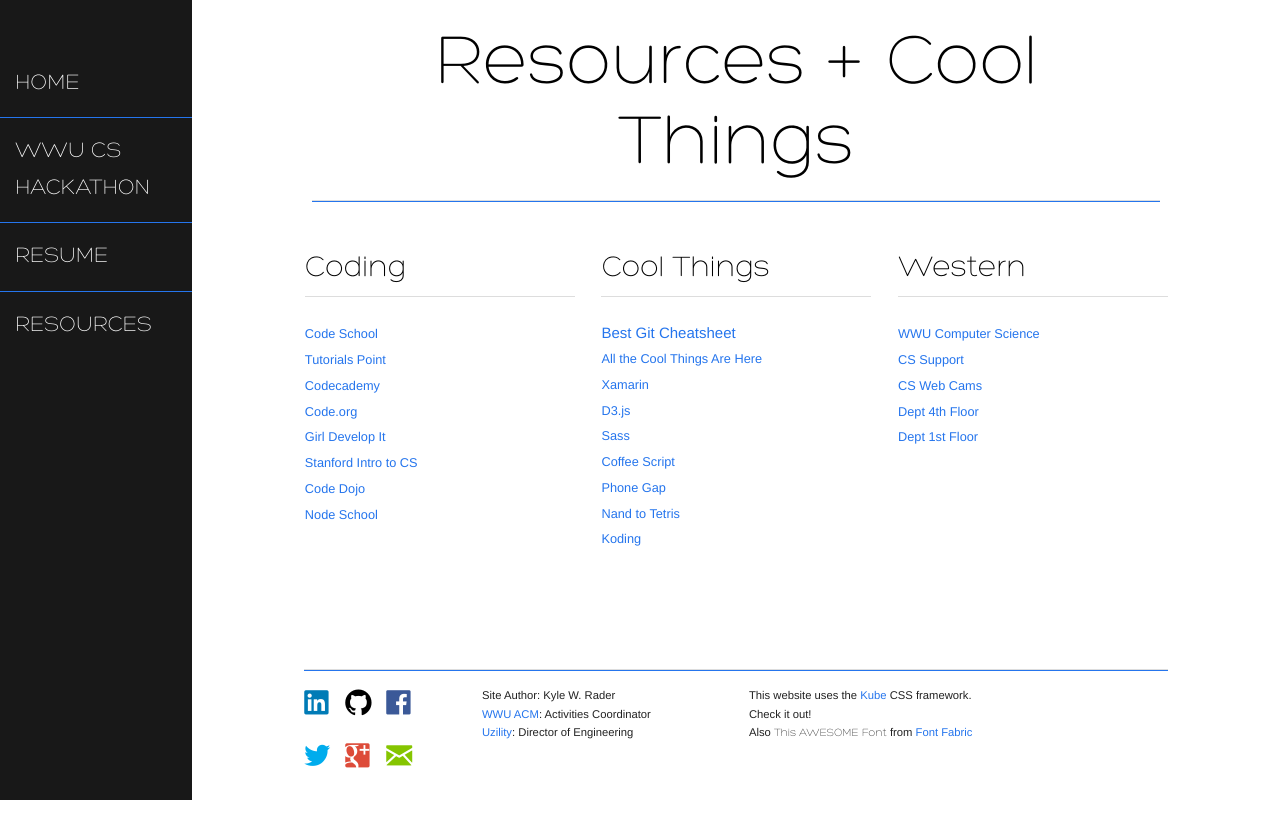
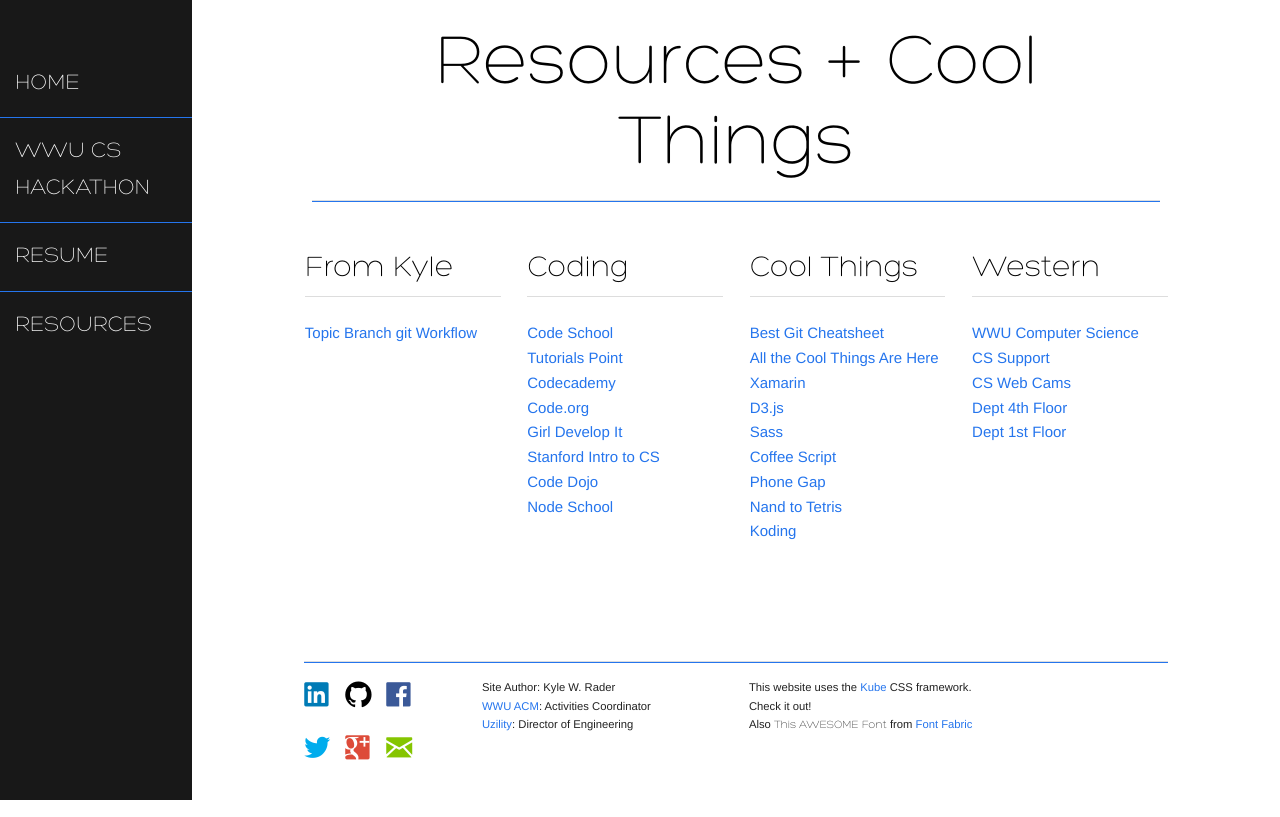
Before and after one commit to kyle-rader/kylerader.org, a PHP site: page /Resources in a window 1280 px wide. Shown: the top 817 px of the page. Run offline with PHP 8.4, Linux system fonts and the light colour scheme; data that the repository does not hold is empty; some libraries are stand-ins or nearby versions.

Commit message:
Add link to git workflow presentation

```diff
--- a/Resources/content.php
+++ b/Resources/content.php
@@ -1,41 +1,46 @@
 <div class="units-row">
     <div class="unit-80 unit-centered">
-        <ul class="blocks-3">
+        <ul class="blocks-4">
+	    <li>
+	        <h4>From Kyle</h4><hr>
+		<ul class="list-flat">
+		    <li><a target="_blank" href="https://docs.google.com/presentation/d/1fJsNiXxPP82q3OeNOvui_IpTUl9Y10dnW2AWTRo8UIs/edit?usp=sharing">Topic Branch git Workflow</a></li>
+		</ul>
             <li>
                 <h4>Coding</h4><hr>
                 <ul class="list-flat">
-                    <li><a class="button small" target="_blank" href="https://www.codeschool.com/">Code School</a></li>
-                    <li><a class="button small" target="_blank" href="http://www.tutorialspoint.com/computer_programming_tutorials.htm">Tutorials Point</a></li>
-                    <li><a class="button small" target="_blank" href="http://www.codecademy.com/">Codecademy</a></li>
-                    <li><a class="button small" target="_blank" href="http://code.org/">Code.org</a></li>
-                    <li><a class="button small" target="_blank" href="http://girldevelopit.com/">Girl Develop It</a></li>
-                    <li><a class="button small" target="_blank" href="https://www.udacity.com/course/cs101">Stanford Intro to CS</a></li>
-                    <li><a class="button small" target="_blank" href="https://coderdojo.com/">Code Dojo</a></li>
-                    <li><a class="button small" target="_blank" href="http://nodeschool.io/">Node School</a></li>
+                    <li><a  target="_blank" href="https://www.codeschool.com/">Code School</a></li>
+                    <li><a  target="_blank" href="http://www.tutorialspoint.com/computer_programming_tutorials.htm">Tutorials Point</a></li>
+                    <li><a  target="_blank" href="http://www.codecademy.com/">Codecademy</a></li>
+                    <li><a  target="_blank" href="http://code.org/">Code.org</a></li>
+                    <li><a  target="_blank" href="http://girldevelopit.com/">Girl Develop It</a></li>
+                    <li><a  target="_blank" href="https://www.udacity.com/course/cs101">Stanford Intro to CS</a></li>
+                    <li><a  target="_blank" href="https://coderdojo.com/">Code Dojo</a></li>
+                    <li><a  target="_blank" href="http://nodeschool.io/">Node School</a></li>
                 </ul>
             </li>
             <li>
                 <h4>Cool Things</h4><hr>
                 <ul class="list-flat">
                     <li><a href="http://www.ndpsoftware.com/git-cheatsheet.html#loc=remote_repo;">Best Git Cheatsheet</a></li>
-                    <li><a class="button small" target="_blank" href="http://www.synapse.com/wall-of-cool">All the Cool Things Are Here</a></li>
-                    <li><a class="button small" target="_blank" href="http://xamarin.com/">Xamarin</a></li>
-                    <li><a class="button small" target="_blank" href="http://d3js.org/">D3.js</a></li>
-                    <li><a class="button small" target="_blank" href="http://sass-lang.com/">Sass</a></li>
-                    <li><a class="button small" target="_blank" href="http://coffeescript.org/">Coffee Script</a></li>
-                    <li><a class="button small" target="_blank" href="http://phonegap.com/">Phone Gap</a></li>
-                    <li><a class="button small" target="_blank" href="http://www.nand2tetris.org/">Nand to Tetris</a></li>
-                    <li><a class="button small" target="_blank" href="https://koding.com/Activity">Koding</a></li>
+                    <li><a  target="_blank" href="http://www.synapse.com/wall-of-cool">All the Cool Things Are Here</a></li>
+                    <li><a  target="_blank" href="http://xamarin.com/">Xamarin</a></li>
+                    <li><a  target="_blank" href="http://d3js.org/">D3.js</a></li>
+                    <li><a  target="_blank" href="http://sass-lang.com/">Sass</a></li>
+                    <li><a  target="_blank" href="http://coffeescript.org/">Coffee Script</a></li>
+                    <li><a  target="_blank" href="http://phonegap.com/">Phone Gap</a></li>
+                    <li><a  target="_blank" href="http://www.nand2tetris.org/">Nand to Tetris</a></li>
+                    <li><a  target="_blank" href="https://koding.com/Activity">Koding</a></li>
                 </ul>
             </li>
             <li>
                 <h4>Western</h4><hr>
                 <ul class="list-flat">
-                    <li><a class="button small" target="_blank" href="https://cse.wwu.edu/computer-science">WWU Computer Science</a></li>
-                    <li><a class="button small" target="_blank" href="https://support.cs.wwu.edu/index.php/Main_Page">CS Support</a></li>
-                    <li><a class="button small" target="_blank" href="http://sw.cs.wwu.edu/~nordwap/">CS Web Cams</a></li>
-                    <li><a class="button small" target="_blank" href="http://www.wwu.edu/wwuarchitect/pages/fd/pdf/campusfloorplans/CF04W001.pdf">Dept 4th Floor</a></li>
-                    <li><a class="button small" target="_blank" href="http://www.wwu.edu/wwuarchitect/pages/fd/pdf/campusfloorplans/CF01W001.pdf">Dept 1st Floor</a></li>
+                    <li><a  target="_blank" href="https://cse.wwu.edu/computer-science">WWU Computer Science</a></li>
+                    <li><a  target="_blank" href="https://support.cs.wwu.edu/index.php/Main_Page">CS Support</a></li>
+                    <li><a  target="_blank" href="http://sw.cs.wwu.edu/~nordwap/">CS Web Cams</a></li>
+                    <li><a  target="_blank" href="http://www.wwu.edu/wwuarchitect/pages/fd/pdf/campusfloorplans/CF04W001.pdf">Dept 4th Floor</a></li>
+                    <li><a  target="_blank" href="http://www.wwu.edu/wwuarchitect/pages/fd/pdf/campusfloorplans/CF01W001.pdf">Dept 1st Floor</a></li>
                 </ul>
             </li>
         </ul>
```
